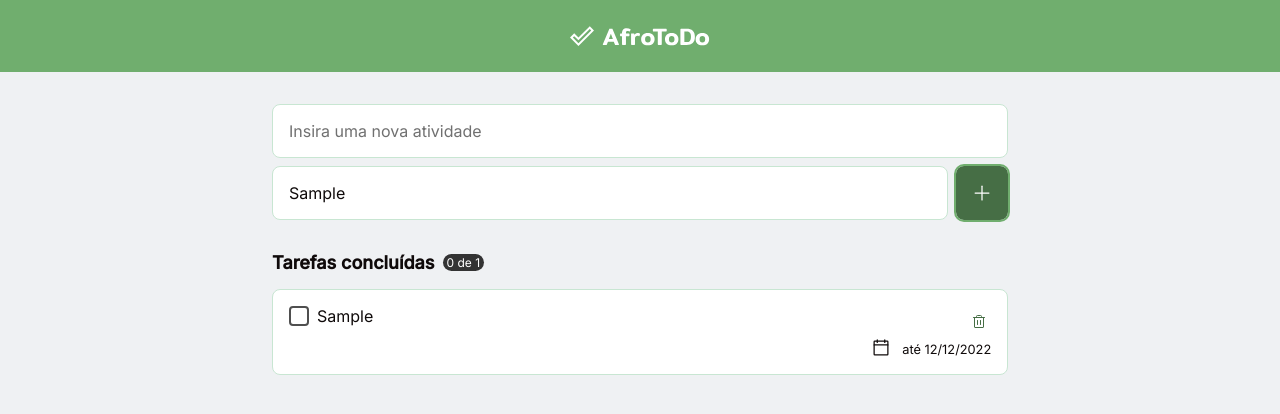
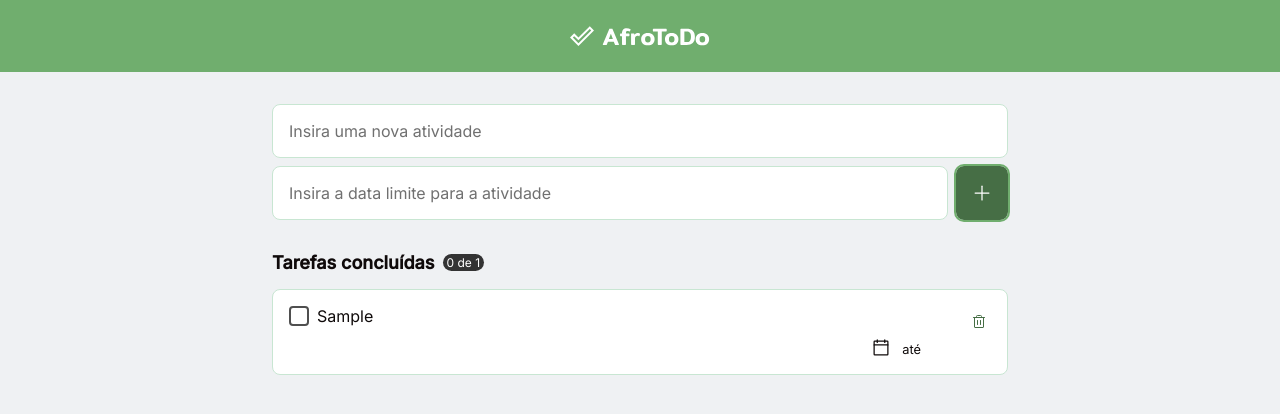
Before and after one commit to oAnthonyG/AfroToDo, a React (Vite) app: page / in a window 1280 px wide. Both pictures are taken after typing "Sample", "Sample" into the empty fields and a click on the button 982 px from the left and 193 px from the top of the page. Shown: the top 414 px of the page. Built offline with nearby package versions, Linux system fonts and the light colour scheme.

Commit message:
add a dataTask function

```diff
--- a/src/App.jsx
+++ b/src/App.jsx
@@ -8,7 +8,8 @@ import { Task } from './components/Task';
 
 function App() {
   const [taskText, setTaskText] = useState('')
-  const [tasks, setTasks] = useState(() => {
+  const [dataTask, setDataTesk] = useState('')
+  const [tasks,  setTasks] = useState(() => {
     const localTasks = localStorage.getItem('@AfroToDo:tasks');
 
     return JSON.parse(localTasks) || [];
@@ -17,14 +18,22 @@ function App() {
     return task.done ? acc += 1 : acc;
   }, 0);
 
+  function handleDataTask(event){
+
+
+  }
+
   function handleSubmit(event) {
     event.preventDefault()
 
     const newTask = {
       id: Date.now(),
       content: taskText,
-      done: false
+      done: false,
+      date: dataTask
     }
+
+
 
     const newTasks = [...tasks, newTask];
 
@@ -54,7 +63,7 @@ function App() {
     localStorage.setItem('@AfroToDo:tasks', JSON.stringify(filteredTasks));
     setTasks(filteredTasks)
   }
-
+console.log(dataTask)
   return (
     <>
       <Header />
@@ -68,7 +77,10 @@ function App() {
             <div className={styles.dataButton}>
             <input
             type="text"
-            placeholder="Insira a data limite para a atividade">
+            placeholder="Insira a data limite para a atividade"
+            value={dataTask}
+            onChange={handleDataTask}
+            >
             </input>
           <button><Plus /></button>
           </div>
@@ -86,6 +98,7 @@ function App() {
                   key={task.id}
                   content={task.content}
                   isDone={task.done}
+                  date={task.date}
                   onCheck={() => handleToggleTask(task.id)}
                   onRemove={() => handleRemoveTask(task.id)}
                 />
@@ -100,9 +113,9 @@ function App() {
           </div>
         )}
       </main>
+      <script src="vanilla-masker.min.js"></script>
     </>
   )
-
 }
 
 export default App
--- a/src/components/Task.jsx
+++ b/src/components/Task.jsx
@@ -3,6 +3,7 @@ import { CalendarBlank, Check, Trash } from 'phosphor-react'
 
 export function Task(props) {
   const styleIsDone = props.isDone ? styles.done : ''
+  console.log(props)
   return (
     <li className={styles.task}>
       <label>
@@ -22,7 +23,7 @@ export function Task(props) {
         <button onClick={props.onRemove}>
           <Trash />
         </button>
-        <p> <CalendarBlank /> até 12/12/2022</p>
+        <p> <CalendarBlank /> até {props.date}</p>
       </div>
     </li>
   )
```
